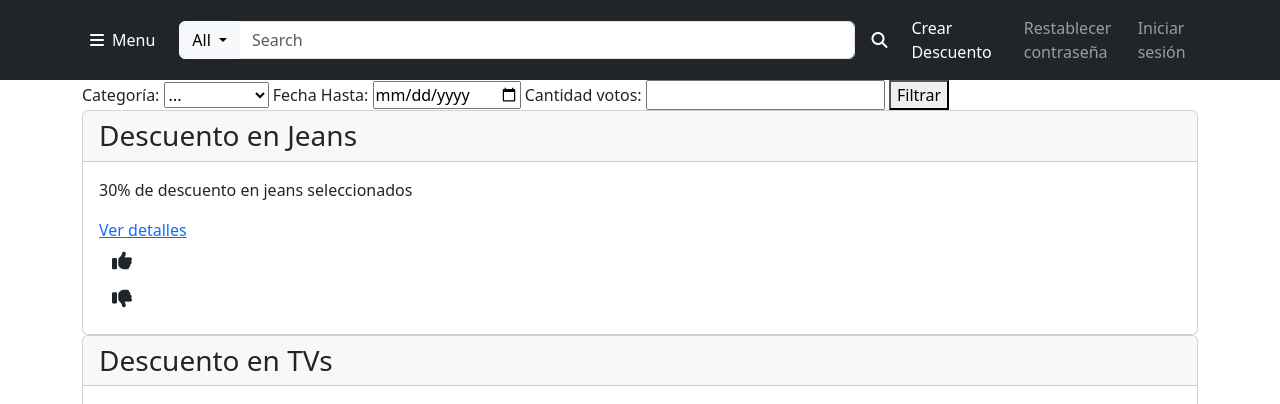
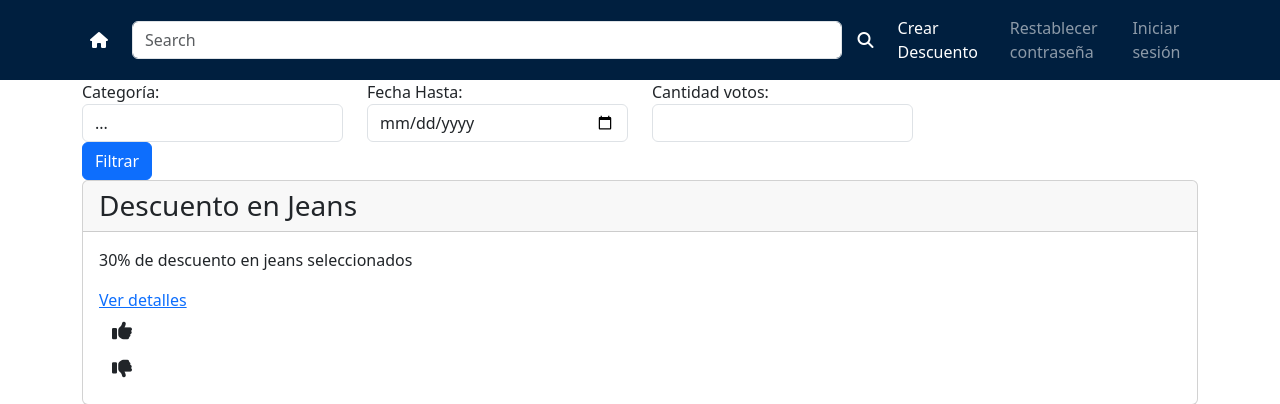
Before and after one commit to federicoFrancesconi/UCSE-2024-IW-TP, a Django app: page / in a window 1280 px wide. Shown: the top 404 px of the page. Run offline with Django 5.2, Linux system fonts and the light colour scheme; data comes from the database, SQL or seed files in the repository; data that the repository does not hold is empty; some libraries are stand-ins or nearby versions.

Commit message:
corrección html

```diff
--- a/DescuentAr/templates/header.html
+++ b/DescuentAr/templates/header.html
@@ -6,13 +6,13 @@
     <title>DescuentAr</title>
 
     <!-- cdn bootstrap -->
-    <script src="https://use.fontawesome.com/fe459689b4.js"></script>
+    <script src="https://kit.fontawesome.com/b4bd295ebb.js" crossorigin="anonymous"></script>
     <link href="https://cdn.jsdelivr.net/npm/bootstrap@5.3.3/dist/css/bootstrap.min.css" rel="stylesheet" integrity="sha384-QWTKZyjpPEjISv5WaRU9OFeRpok6YctnYmDr5pNlyT2bRjXh0JMhjY6hW+ALEwIH" crossorigin="anonymous">
 </head>
 <body>
 
     <!-- Navbar -->
-<nav class="navbar navbar-expand-lg navbar-dark bg-dark">
+<nav class="navbar navbar-expand-lg navbar-dark mi_navbar">
   <!-- Container wrapper -->
   <div class="container">
 
@@ -28,50 +28,13 @@
       <ul class="navbar-nav me-3">
         <li class="nav-item">
           <a class="nav-link active d-flex align-items-center" aria-current="page" href="{% url 'home' %}"><i
-              class="fas fa-bars pe-2"></i>Menu</a>
+              class="fas fa-house"></i></a>
         </li>
       </ul>
       <!-- Left links -->
 
       <form class="d-flex align-items-center w-100 form-search">
         <div class="input-group">
-          <button class="btn btn-light dropdown-toggle shadow-0" type="button" data-mdb-toggle="dropdown"
-            aria-expanded="false" style="padding-bottom: 0.4rem;">
-            All
-          </button>
-          <ul class="dropdown-menu dropdown-menu-dark fa-ul">
-            <li>
-              <a class="dropdown-item" href="#"><span class="fa-li pe-2"><i class="fas fa-search"></i></span>All</a>
-            </li>
-            <li>
-              <a class="dropdown-item" href="#"><span class="fa-li pe-2"><i
-                    class="fas fa-film"></i></span>Titles</a>
-            </li>
-            <li>
-              <a class="dropdown-item" href="#"><span class="fa-li pe-2"><i class="fas fa-tv"></i></span>TV
-                Episodes</a>
-            </li>
-            <li>
-              <a class="dropdown-item" href="#"><span class="fa-li pe-2"><i
-                    class="fas fa-user-friends"></i></span>Celebs</a>
-            </li>
-            <li>
-              <a class="dropdown-item" href="#"><span class="fa-li pe-2"><i
-                    class="fas fa-building"></i></span>Companies</a>
-            </li>
-            <li>
-              <a class="dropdown-item" href="#"><span class="fa-li pe-2"><i
-                    class="fas fa-key"></i></span>Keywords</a>
-            </li>
-            <li>
-              <hr class="dropdown-divider" />
-            </li>
-            <li>
-              <a class="dropdown-item" href="#"><span class="fa-li pe-2"><i
-                    class="fas fa-search-plus"></i></span>Advanced
-                search<i class="fas fa-chevron-right ps-2"></i></a>
-            </li>
-          </ul>
           <input type="search" class="form-control" placeholder="Search" aria-label="Search" />
         </div>
         <a href="#!" class="text-white"><i class="fas fa-search ps-3"></i></a>
@@ -132,4 +95,9 @@
   position: relative;
   left: 0;
 }
+
+.mi_navbar {
+  background-color: #001F3F
+}
+
 </style>
--- a/DescuentAr/templates/home.html
+++ b/DescuentAr/templates/home.html
@@ -4,21 +4,30 @@
     {% block content %}
     <!-- <h1>Bienvenidos!</h1> -->
     <form method="GET">
+        <div class="form-row">
+            <div class="row">
+                <div class="form-group col-md-3">
                     <label for="categoria">Categoría:</label>
-        <select name="categoria_id">
+                    <select name="categoria_id" class="form-control">
                         <option value="">...</option>
                         {% for categoria in categorias %}
                             <option value="{{ categoria.id }}">{{ categoria.nombre }}</option>
                         {% endfor %}
                     </select>
-
+                </div>
+                <div class="form-group col-md-3">
                     <label for="fecha_hasta">Fecha Hasta:</label>
-        <input type="date" name="fecha_hasta">
-
+                    <input type="date" name="fecha_hasta" class="form-control">
+                </div>
+                <div class="form-group col-md-3">
                     <label for ="cant_votos">Cantidad votos:</label>
-        <input type="form_control" id="formControl" name = "cant_votos">
-
-        <button type="submit">Filtrar</button>
+                    <input type="form_control" id="formControl" name = "cant_votos" class="form-control">
+                </div>
+                <div class="form-group col-md-4">
+                    <button class="btn btn-primary" type="submit">Filtrar</button>
+                </div>
+            </div>
+        </div>
     </form>
 
     {% for descuento in lista_descuentos %}
```
Lines whose indentation alone changed are shown as unchanged.
